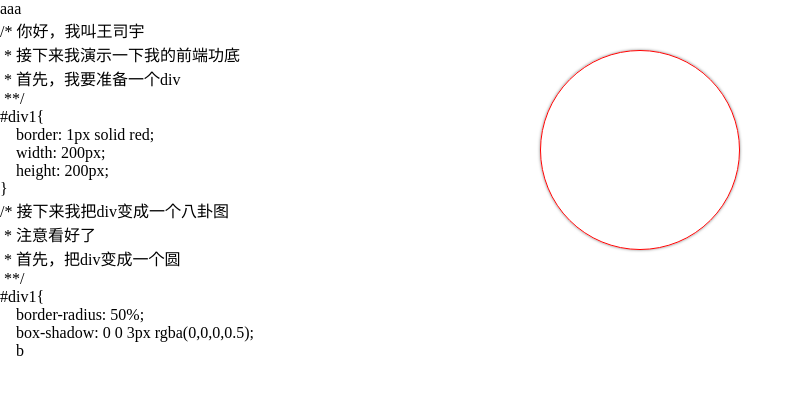
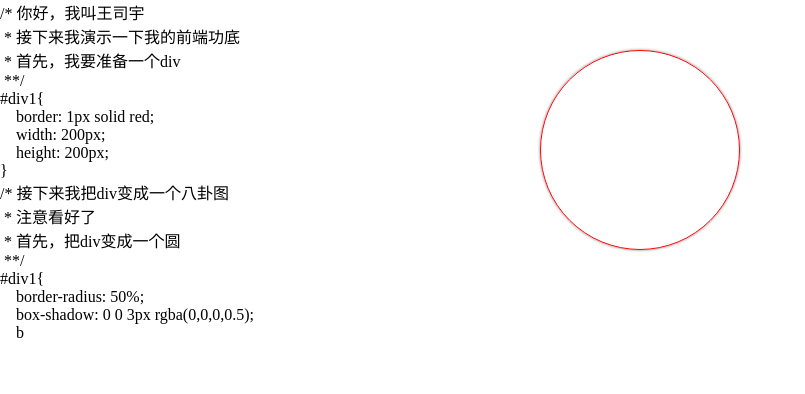
Before and after one commit to SiriusMlszx/Taiji, a website: page src/index.html in a window 1280 px wide. Shown: the whole page, without its empty margins (0-805 px from the left). Drawn offline with Linux system fonts and the light colour scheme.

Commit message:
update build

```diff
--- /dev/null
+++ b/package.json
@@ -0,0 +1,5 @@
+{
+  "devDependencies": {
+    "cssnano": "^4.1.10"
+  }
+}
--- a/src/index.html
+++ b/src/index.html
@@ -9,7 +9,6 @@
 </head>
 
 <body>
-    aaa
     <style id='style'></style>
     <div id='html'></div>
     <div id="div1Wrapper">
```
Also changed, not shown: dist/index.html, 3 other files.
